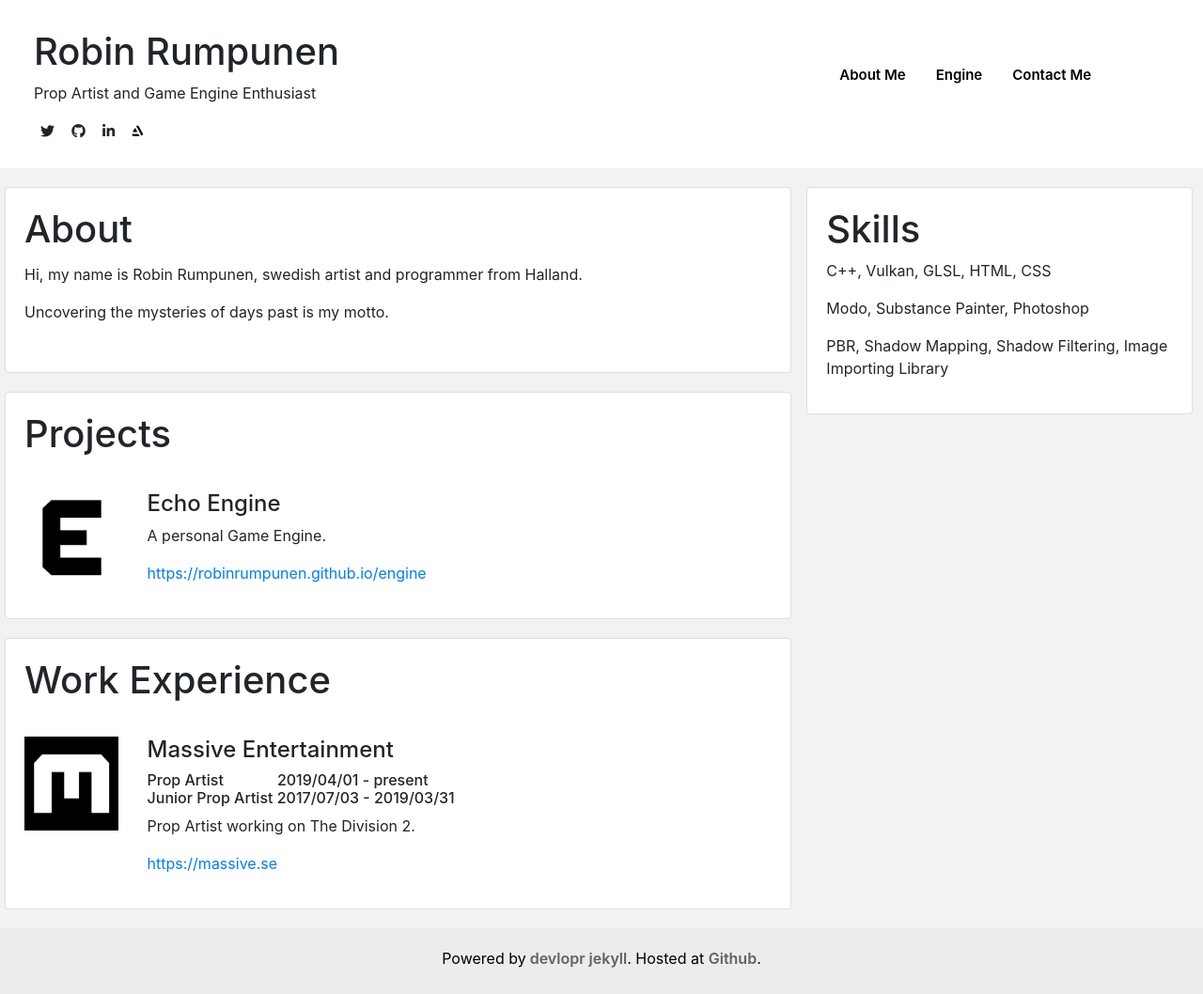
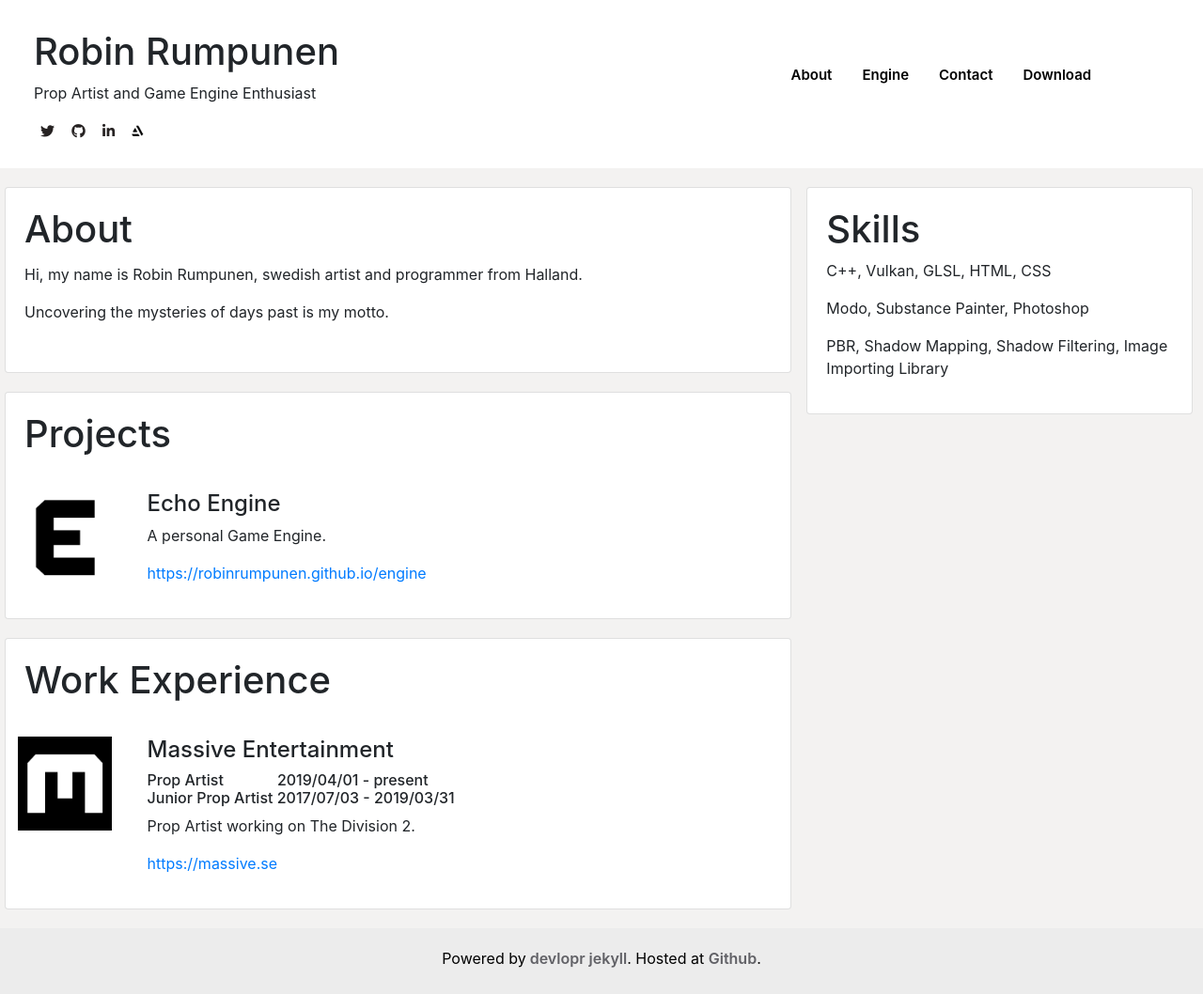
Before and after one commit to RobinRumpunen/robinrumpunen.github.io, a Jekyll site: the page built from index.html, in a window 1280 px wide. Shown: the whole page at 94% size. Built offline with Jekyll 4.4.1, drawn with Linux system fonts in a browser that asks for light colours; nearby versions of some CDN libraries; comment, search, counter and statistics services are not loaded; a style sheet for code colours, icons or effects is not loaded.

Commit message:
styling and responsive design tweaks.

```diff
--- a/_config.yml
+++ b/_config.yml
@@ -12,12 +12,14 @@ baseurl: "" # the subpath of your site, e.g. /blog
 urls:
     # - text: Blog
       # url: /blog
-    - text: About Me
+    - text: About
       url: /about
     - text: Engine
       url: /engine
-    - text: Contact Me
+    - text: Contact
       url : /contact
+    - text: Download
+      url : /download
 
 # Edit these details
 
--- a/_includes/footer.html
+++ b/_includes/footer.html
@@ -5,6 +5,6 @@
     </p>
 
 </footer>
-<script src="https://code.jquery.com/jquery-3.3.1.slim.min.js" integrity="sha384-q8i/X+965DzO0rT7abK41JStQIAqVgRVzpbzo5smXKp4YfRvH+8abtTE1Pi6jizo" crossorigin="anonymous"></script>
-<script src="https://cdnjs.cloudflare.com/ajax/libs/popper.js/1.14.3/umd/popper.min.js" integrity="sha384-ZMP7rVo3mIykV+2+9J3UJ46jBk0WLaUAdn689aCwoqbBJiSnjAK/l8WvCWPIPm49" crossorigin="anonymous"></script>
-<script src="https://stackpath.bootstrapcdn.com/bootstrap/4.1.3/js/bootstrap.min.js" integrity="sha384-ChfqqxuZUCnJSK3+MXmPNIyE6ZbWh2IMqE241rYiqJxyMiZ6OW/JmZQ5stwEULTy" crossorigin="anonymous"></script>
+<!-- <script src="https://code.jquery.com/jquery-3.3.1.slim.min.js" integrity="sha384-q8i/X+965DzO0rT7abK41JStQIAqVgRVzpbzo5smXKp4YfRvH+8abtTE1Pi6jizo" crossorigin="anonymous"></script> -->
+<!-- <script src="https://cdnjs.cloudflare.com/ajax/libs/popper.js/1.14.3/umd/popper.min.js" integrity="sha384-ZMP7rVo3mIykV+2+9J3UJ46jBk0WLaUAdn689aCwoqbBJiSnjAK/l8WvCWPIPm49" crossorigin="anonymous"></script> -->
+<!-- <script src="https://stackpath.bootstrapcdn.com/bootstrap/4.1.3/js/bootstrap.min.js" integrity="sha384-ChfqqxuZUCnJSK3+MXmPNIyE6ZbWh2IMqE241rYiqJxyMiZ6OW/JmZQ5stwEULTy" crossorigin="anonymous"></script> -->
--- a/_layouts/default.html
+++ b/_layouts/default.html
@@ -22,7 +22,7 @@ layout: compress
 
     </div>
 </body>
-
+<!--
 <div hidden id="snipcart" data-api-key="Y2I1NTAyNWYtMTNkMy00ODg0LWE4NDItNTZhYzUxNzJkZTI5NjM3MDI4NTUzNzYyMjQ4NzU0"></div>
-<script src="https://cdn.snipcart.com/themes/v3.0.0-beta.3/default/snipcart.js" defer></script>
+<script src="https://cdn.snipcart.com/themes/v3.0.0-beta.3/default/snipcart.js" defer></script> -->
 </html>
--- a/assets/css/main.css
+++ b/assets/css/main.css
@@ -244,6 +244,10 @@ code {
 .col-lg-4{
     padding-left: 0px !important;
     padding-right: 6px !important;
+}
+.col-md-2{
+    padding-left: 8px !important;
+    padding-right: 8px !important;
 }
 .col-md-6{
     padding-left: 8px !important;
```
